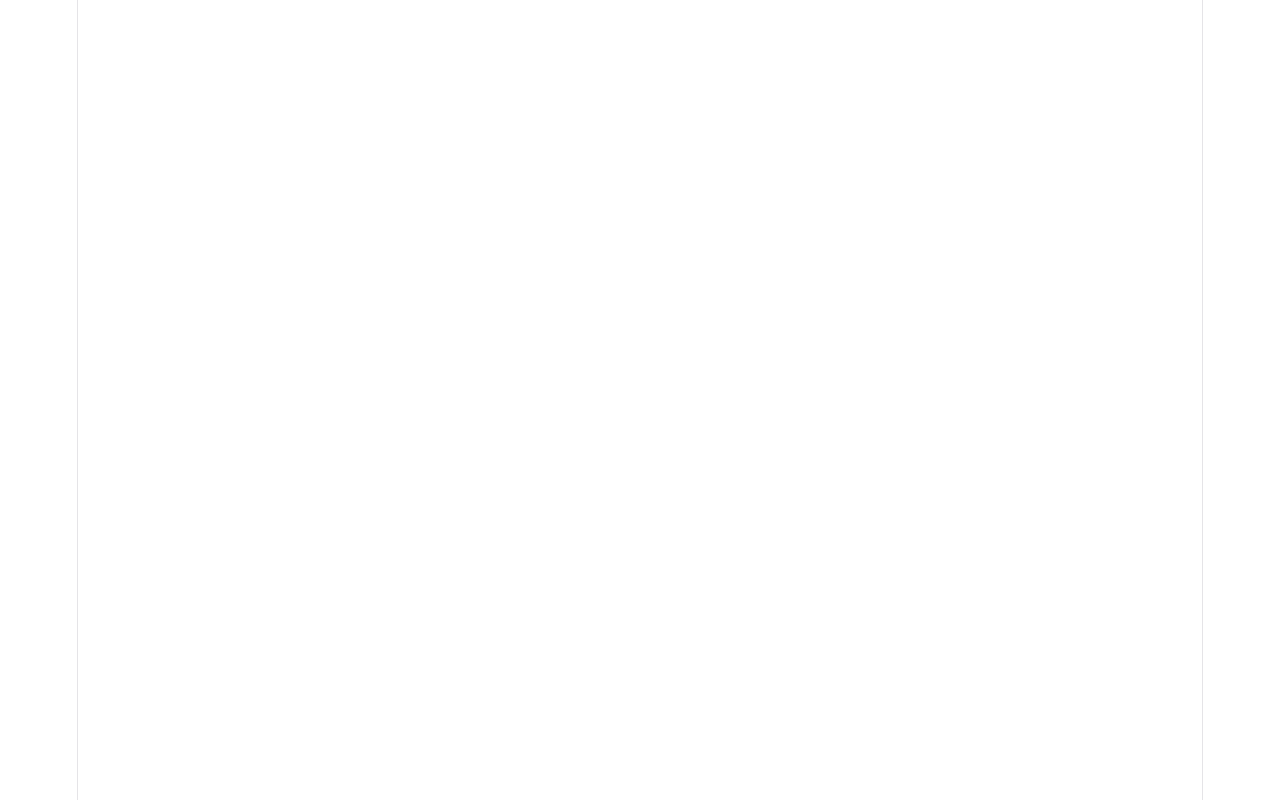
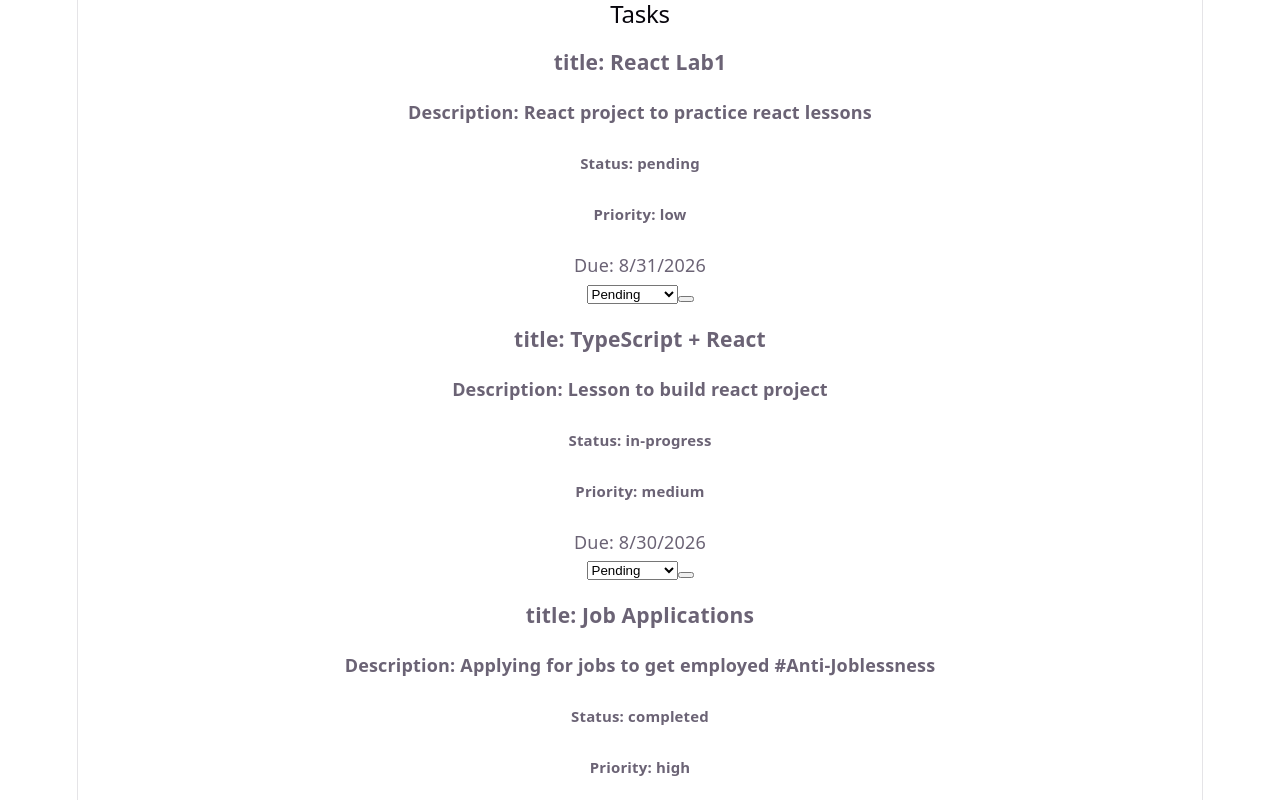
Before and after one commit to mercytv932/react-lab-3, a React (Vite) app: page / in a window 1280 px wide. Shown: the top 800 px of the page. Built offline with nearby package versions, Linux system fonts and the light colour scheme.

Commit message:
handlestatus done

```diff
--- a/src/App.tsx
+++ b/src/App.tsx
@@ -1,16 +1,32 @@
 import { useState } from "react";
 
 import { tasks } from "./data/Data";
-import TaskList from "./components/TaskList";
+import TaskList, { type TaskStatus } from "./components/TaskList";
 
 function App() {
   const [taskList, setTaskList] = useState(tasks);
 
-  function handleDelete(taskId: string) {
+  function handleDeleteBtn(taskId: string) {
     const updatedTasks = taskList.filter((task) => task.id !== taskId);
 
     setTaskList(updatedTasks);
   }
+
+  function handleStatusChange(taskId: string, newStatus: TaskStatus) {
+    const tasksAfterStatusChange = taskList.map((task) =>
+      task.id === taskId ? { ...task, status: newStatus } : task,
+    );
+
+    setTaskList(tasksAfterStatusChange);
+  }
+
+  return (
+    <TaskList
+      tasks={taskList}
+      onDelete={handleDeleteBtn}
+      onStatusChange={handleStatusChange}
+    />
+  );
 }
 
 export default App;
--- a/src/components/TaskList.tsx
+++ b/src/components/TaskList.tsx
@@ -30,6 +30,7 @@ function TaskList({ tasks, onStatusChange, onDelete }: TaskListProps) {
           task={task}
           onStatusChange={onStatusChange}
           onDelete={onDelete}
+          // tasks = {TaskList}
         />
       ))}
     </div>
```
